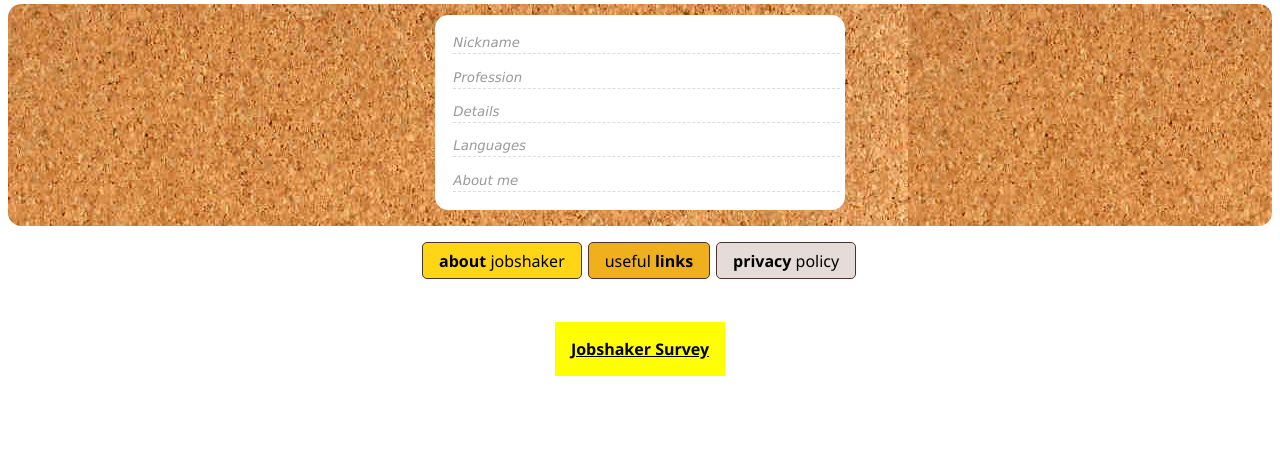
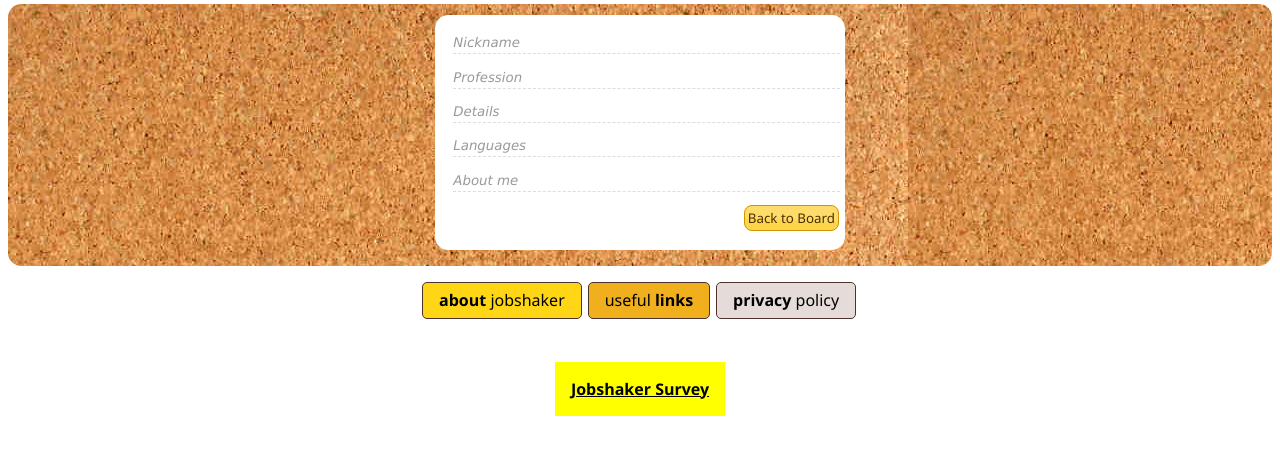
Before and after one commit to loleg/jobshaker, a Django app: template posts/templates/user/detail.html in a window 1280 px wide. Shown: the part 233-688 px from the top of the page. Run offline with Django 3.2, Linux system fonts and the light colour scheme; the template is opened without the code that fills it, so the values that code supplies are empty; some libraries are stand-ins or nearby versions.

Commit message:
Design tweaks

```diff
--- a/posts/static/main.css
+++ b/posts/static/main.css
@@ -80,7 +80,6 @@ h3 { font:16pt verdana,sans-serif; color:#4C332E; margin-bottom: 0.3em;
 /* project */
 .intent3 { background-color:#fe9; border:3px solid #ff3; }
 
-.profile a.edit { float:right; }
 .profile img { float:right; }
 .profile p { margin-left:1em; }
 .profile p i { display:block; color:#999; border-bottom:1px dashed #ddd; }
--- a/posts/templates/user/detail.html
+++ b/posts/templates/user/detail.html
@@ -36,9 +36,12 @@
 		{{ userprofile.aboutme }}
 	</p>
 
+	<p style="text-align:right">
+		<a href="/" class="button small">Back to Board</a>
 	{% if my_profile %}
-		<p><a href="/accounts/edit/" class="button edit">Edit Profile</a></p>
+		<a href="/accounts/edit/" class="button edit">Edit Profile</a>
 	{% endif %}
+	</p>
 
 </div>
 {% endblock %}
```
Also changed, not shown: posts/templates/posts/detail.html (+5 -4 lines).
